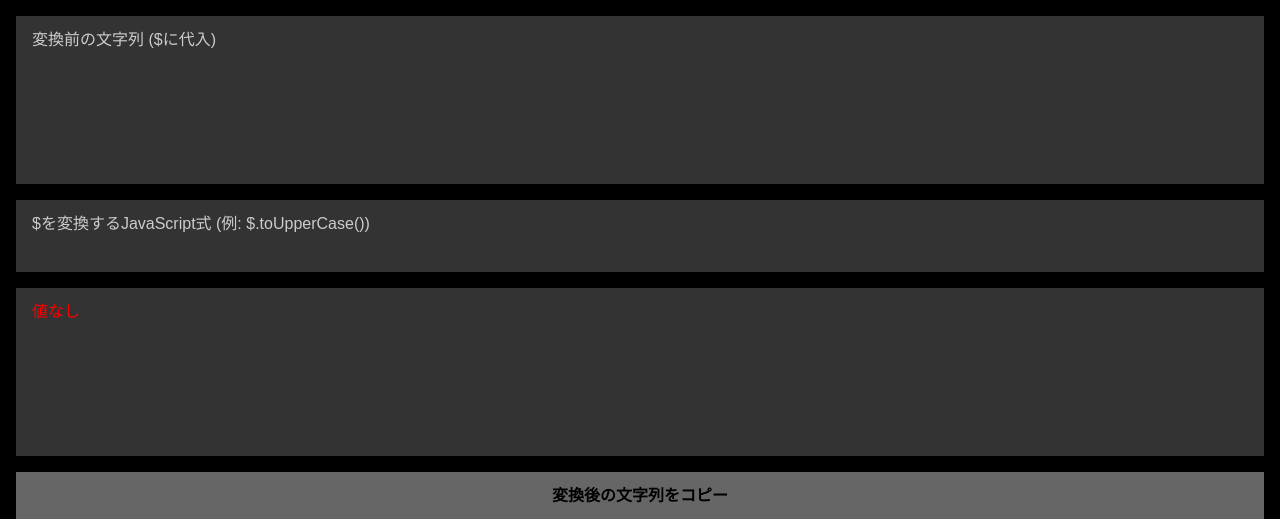
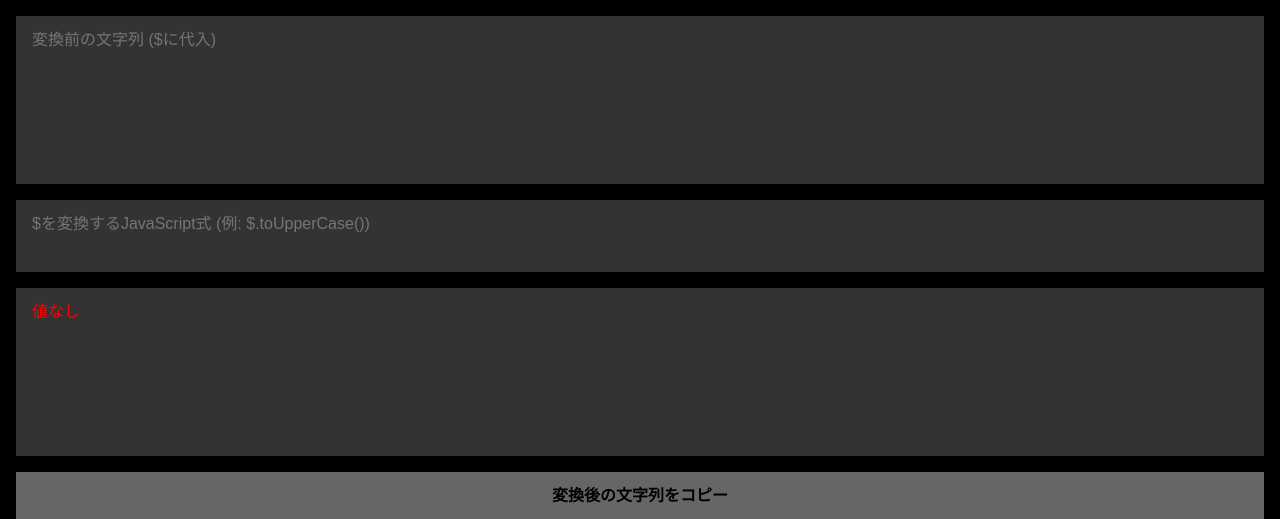
Before and after one commit to seida-keigo/Seida-Keigo, a PHP site: the page made by 自作HTML/文字列変換ツール.html in a window 1280 px wide. Shown: the top 519 px of the page. Run offline with PHP 8.4, Linux system fonts and the light colour scheme.

Commit message:
Update style.css

```diff
--- a/自作HTML/style.css
+++ b/自作HTML/style.css
@@ -19,7 +19,7 @@
 	transition:.25s background-color;
 }
 ::placeholder{
-	color:#ccc;
+	color:revert;
 }
 body{
 	background:#000;
```
